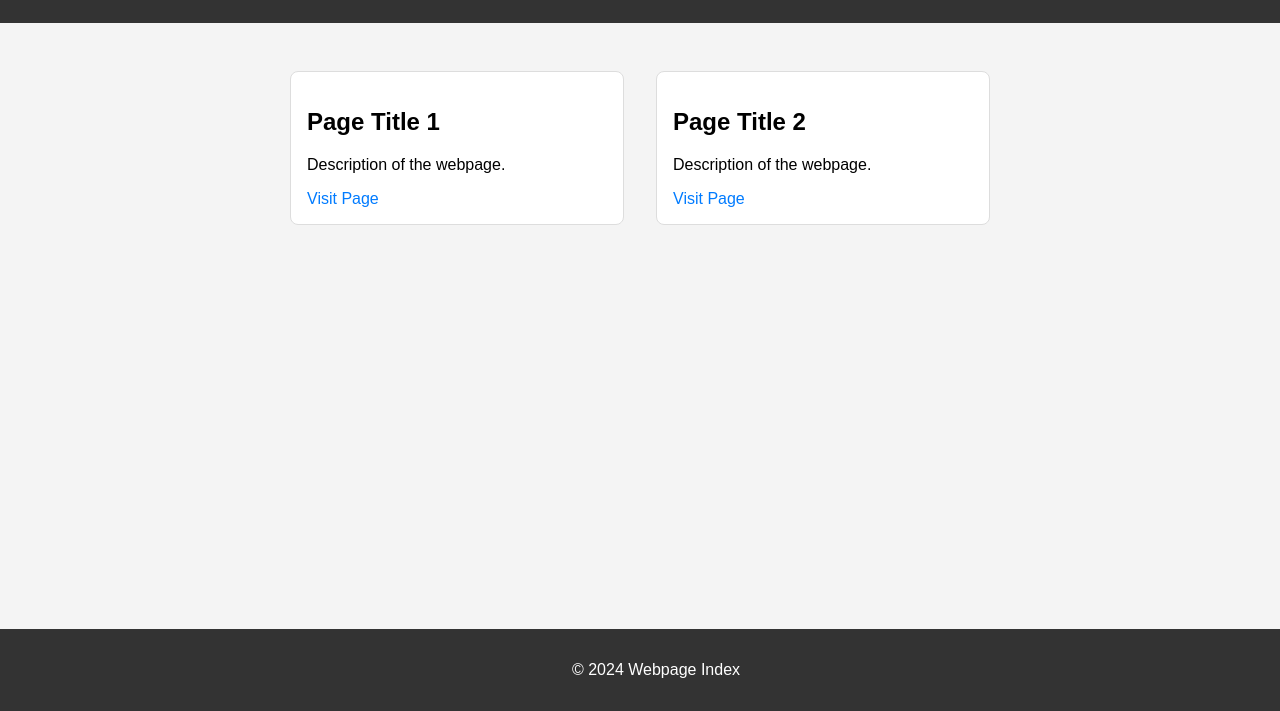
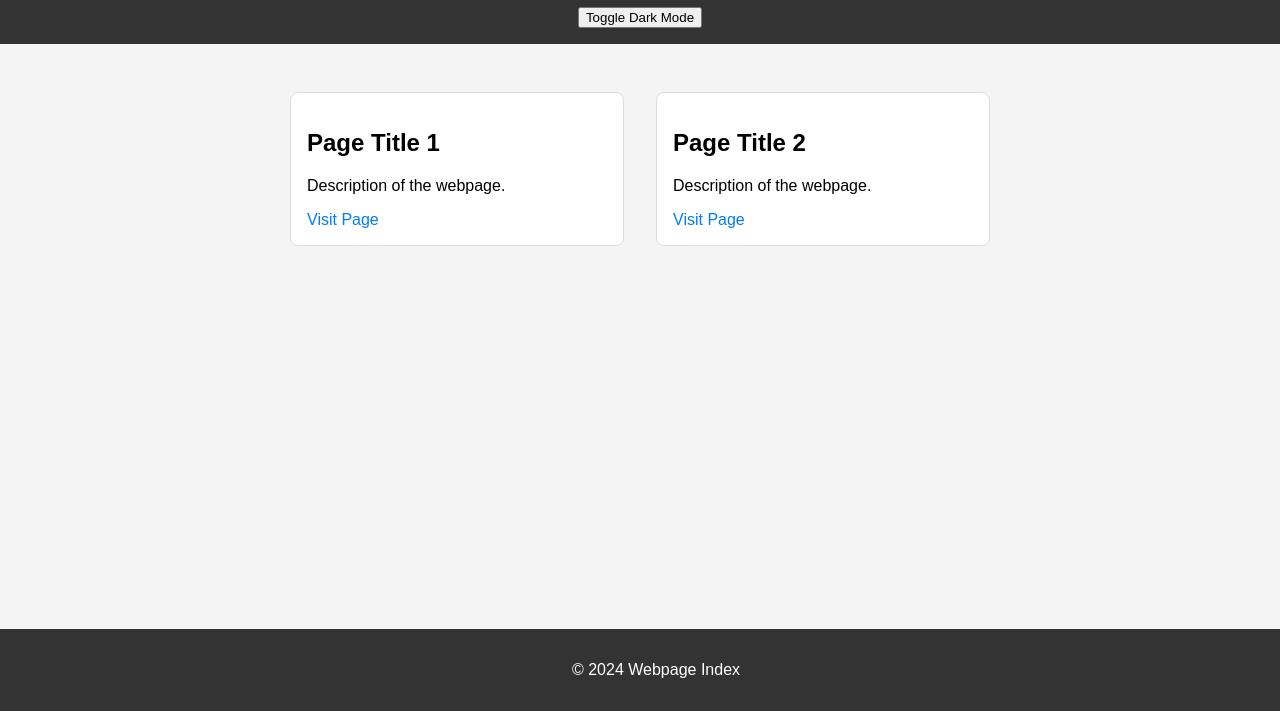
Before and after one commit to krishna-k7/krishna-k7.github.io, a plain HTML site: page docs/index.html in a window 1280 px wide. Shown: the part 89-800 px from the top of the page. Drawn offline with Linux system fonts and the light colour scheme.

Commit message:
Update index.html [skip ci]

```diff
--- a/docs/index.html
+++ b/docs/index.html
@@ -9,6 +9,7 @@
 <body>
     <header>
         <h1>Webpage Index</h1>
+        <button id="dark-mode-toggle">Toggle Dark Mode</button>
     </header>
     <main>
         <section class="index">
```
